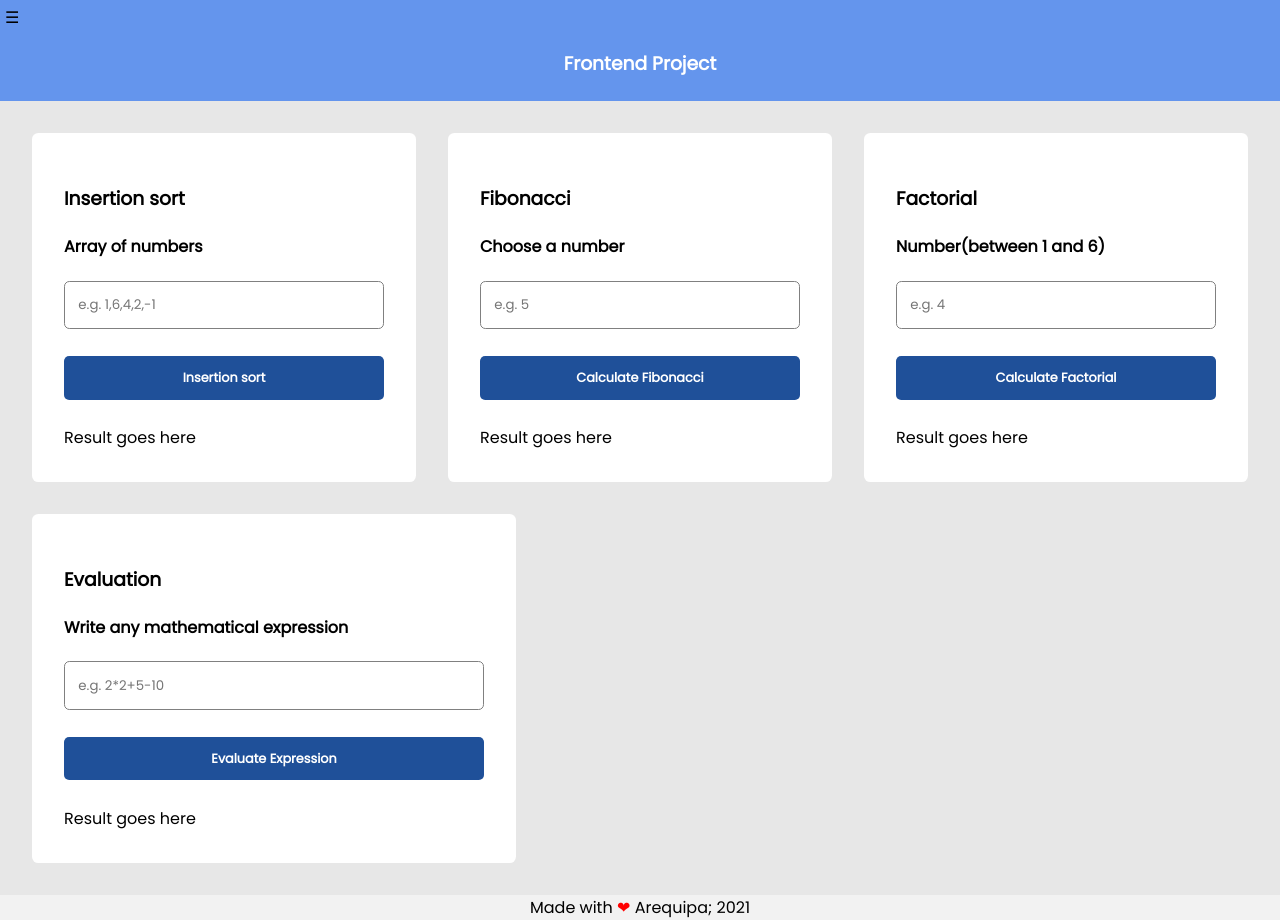
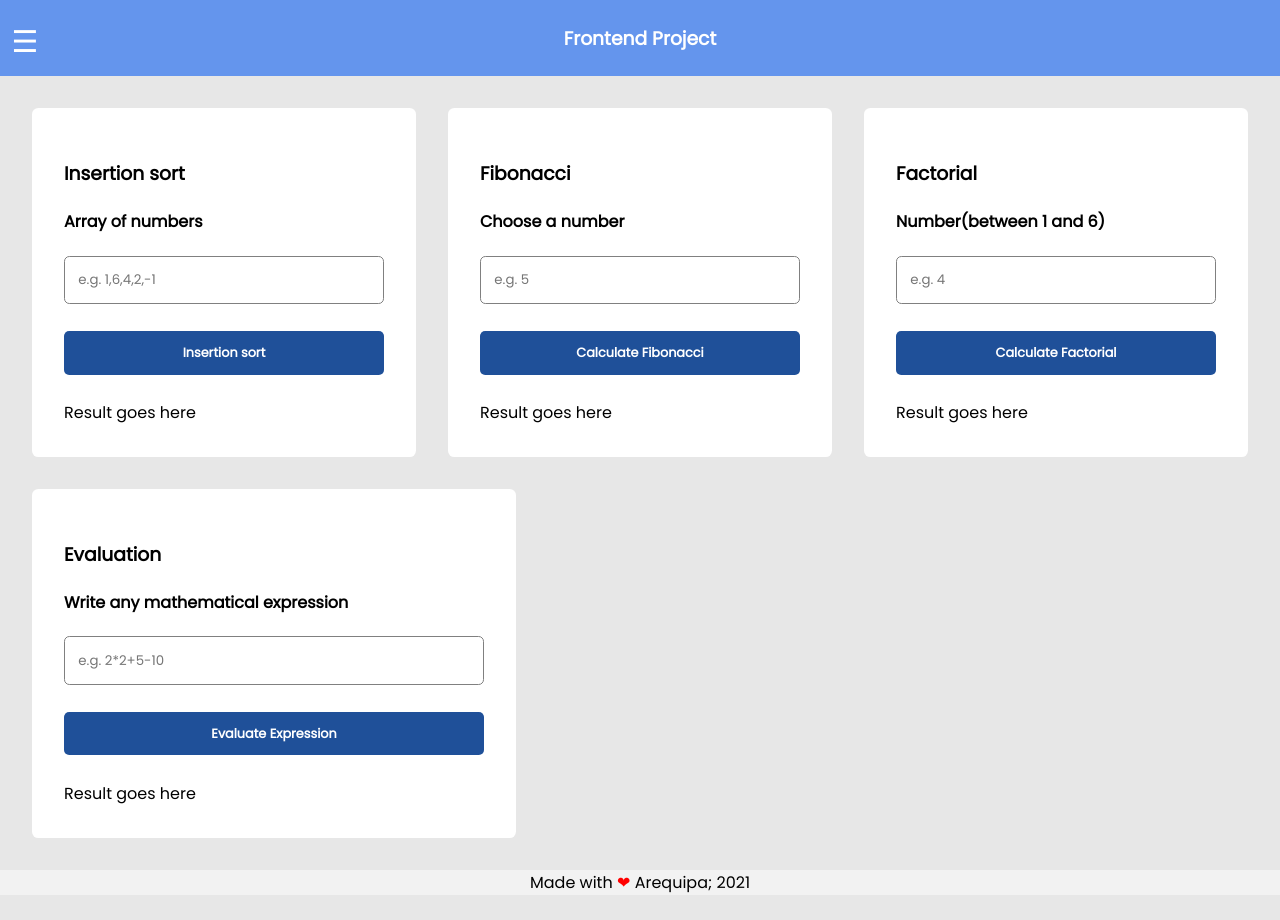
Before and after one commit to UCSP-CS2B1/frontend-laboratory-awita-team-1, a website: page pages/programas.html in a window 1280 px wide. After the commit the page ends 895 px from the top, so only its background shows below. Drawn offline with Linux system fonts and the light colour scheme; files that its build step writes are made by us from their sources; files whose address does not match are found by name.

Commit message:
Update style.css

```diff
--- a/css/style.css
+++ b/css/style.css
@@ -6,6 +6,8 @@ body {
     background: rgb(231, 231, 231);
     margin: 0;
     font-family: "poppins";
+    transition: all 350ms linear;
+    min-height:100%;
 }
 
 
@@ -28,6 +30,7 @@ footer{
     line-height:50 px;
     clear: both;
     margin: 0;
+    margin-bottom: 0px;
 }
 
 #participants {
@@ -46,6 +49,7 @@ footer{
   align-items: center;
   justify-content: center;
 }
+
 .icono{
   border-radius: 50%;
 }
@@ -105,6 +109,7 @@ input {
 
 #sidebar.active {
   left: 0px;
+  transition: all 350ms linear;
 }
 
 #sidebar ul {
@@ -115,15 +120,16 @@ input {
   color: rgba(230, 230, 230 , .9);
 }
 
-#sidebar .burgerbutton {
+ .burgerbutton {
   position: absolute;
   color: white;
-  left: 230px;
+  margin-left: 0px;
   top: 20px;
   cursor: pointer;
+  transition: all 350ms linear;
 }
 
-#sidebar .burgerbutton span {
+ .burgerbutton span {
   display: block;
   width: 40px;
   text-align: center;
```
